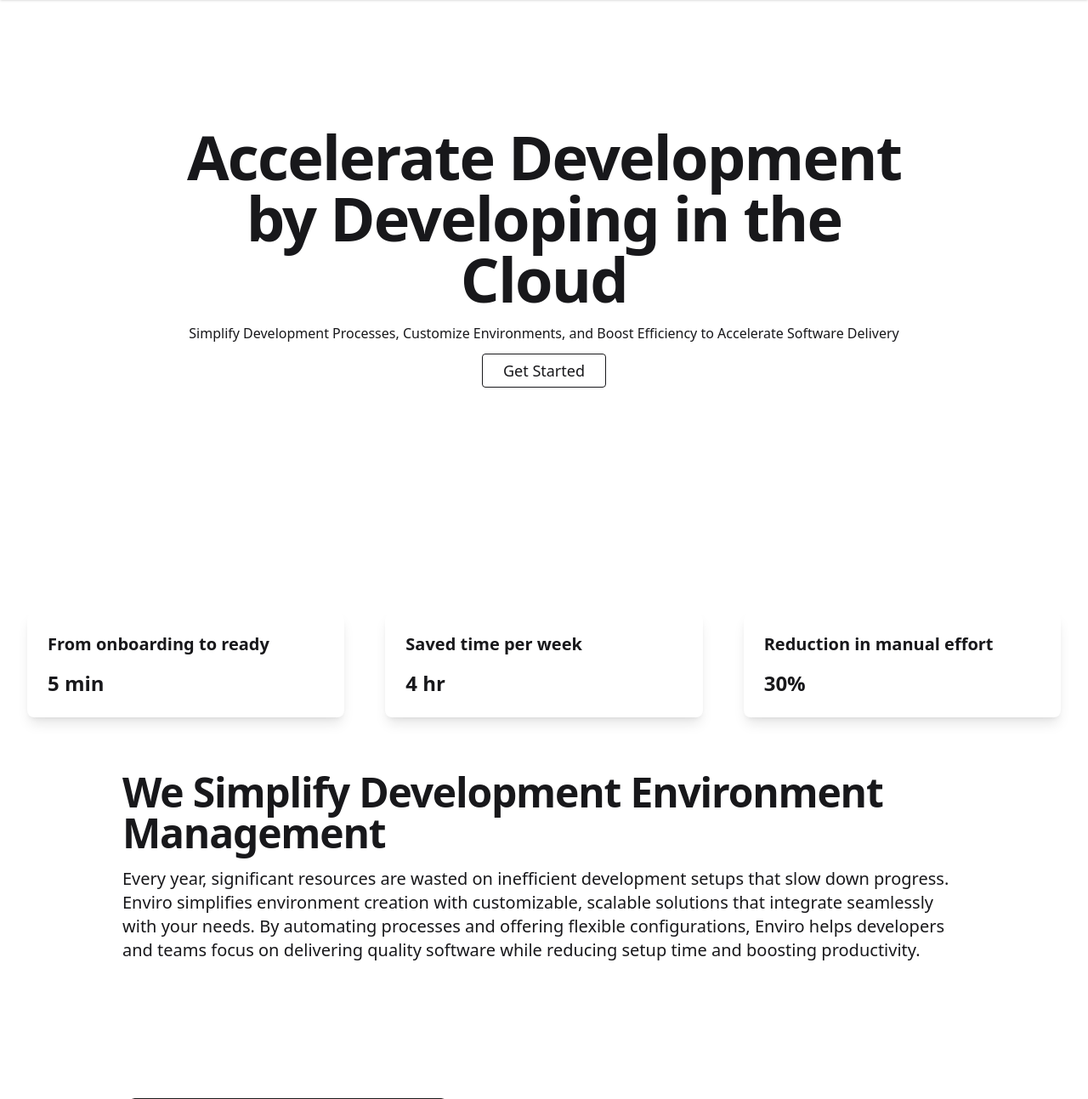
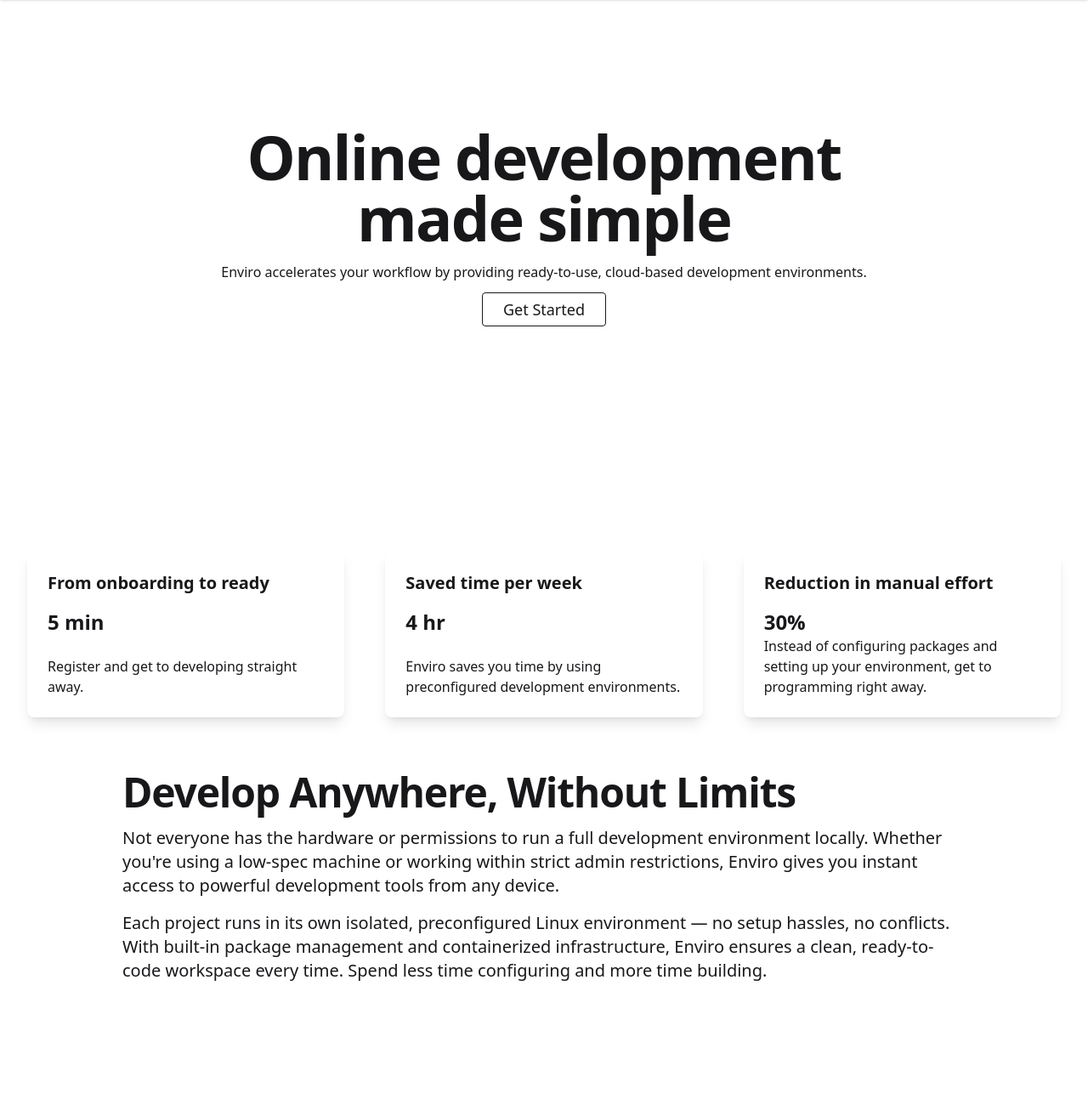
Before and after one commit to ExoOnix/enviro, a Django app: page / in a window 1280 px wide. Shown: the part 64-1357 px from the top of the page at 85% size. Run offline with Django 5.2, Linux system fonts and the light colour scheme; style sheets or scripts are compiled from the project's sources; parts of the project's set-up code (start-up, migrations or seed data) failed here and were passed over.

Commit message:
improved landing page content

```diff
--- a/apps/home/templates/index.html
+++ b/apps/home/templates/index.html
@@ -8,10 +8,10 @@
 <div class="py-12 text-center font-light mt-[100px] mb-[200px]">
     <div class="container mx-auto px-4 max-w-[70vw]">
         <h1 class="text-4xl sm:text-5xl md:text-6xl font-bold tracking-tight lg:text-7xl">
-            Accelerate Development by Developing in the Cloud
+            Online development made simple
         </h1>
         <p class="mt-4 text-base">
-            Simplify Development Processes, Customize Environments, and Boost Efficiency to Accelerate Software Delivery
+            Enviro accelerates your workflow by providing ready-to-use, cloud-based development environments.
         </p>
         <a role="button" href="{% url 'dashboard' %}" class="btn btn-outline btn-md mt-3 px-6 text-lg font-medium">
             Get Started
@@ -22,7 +22,7 @@
 <div class="container mx-auto px-4 font-light">
     <div class="grid grid-cols-1 lg:grid-cols-3 gap-4">
         <div class="p-4">
-            <div class="card bg-base-100 shadow-lg p-6 rounded-lg">
+            <div class="card bg-base-100 shadow-lg p-6 rounded-lg h-full flex flex-col">
                 <div class="mb-4">
                     <h3 class="text-xl font-semibold">
                         From onboarding to ready
@@ -33,10 +33,13 @@
                         5 min
                     </p>
                 </div>
+                <div class="mt-auto">
+                    <p>Register and get to developing straight away.</p>
+                </div>
             </div>
         </div>
         <div class="p-4">
-            <div class="card bg-base-100 shadow-lg p-6 rounded-lg">
+            <div class="card bg-base-100 shadow-lg p-6 rounded-lg h-full flex flex-col">
                 <div class="mb-4">
                     <h3 class="text-xl font-semibold">
                         Saved time per week
@@ -47,10 +50,13 @@
                         4 hr
                     </p>
                 </div>
+                <div class="mt-auto">
+                    <p>Enviro saves you time by using preconfigured development environments.</p>
+                </div>
             </div>
         </div>
         <div class="p-4">
-            <div class="card bg-base-100 shadow-lg p-6 rounded-lg">
+            <div class="card bg-base-100 shadow-lg p-6 rounded-lg h-full flex flex-col">
                 <div class="mb-4">
                     <h3 class="text-xl font-semibold">
                         Reduction in manual effort
@@ -61,6 +67,9 @@
                         30%
                     </p>
                 </div>
+                <div class="mt-auto">
+                    <p>Instead of configuring packages and setting up your environment, get to programming right away.</p>
+                </div>
             </div>
         </div>
     </div>
@@ -69,13 +78,13 @@
 <div class="py-12 font-light">
     <div class="container mx-auto px-4 max-w-[80vw]">
         <h2 class="text-4xl font-bold tracking-tight lg:text-5xl">
-            We Simplify Development Environment Management
+            Develop Anywhere, Without Limits
         </h2>
         <p class="mt-4 text-xl">
-            Every year, significant resources are wasted on inefficient development setups that slow down progress.
-            Enviro simplifies environment creation with customizable, scalable solutions that integrate seamlessly with
-            your needs. By automating processes and offering flexible configurations, Enviro helps developers and teams
-            focus on delivering quality software while reducing setup time and boosting productivity.
+            Not everyone has the hardware or permissions to run a full development environment locally. Whether you're using a low-spec machine or working within strict admin restrictions, Enviro gives you instant access to powerful development tools from any device.
+        </p>
+        <p class="mt-4 text-xl">
+            Each project runs in its own isolated, preconfigured Linux environment — no setup hassles, no conflicts. With built-in package management and containerized infrastructure, Enviro ensures a clean, ready-to-code workspace every time. Spend less time configuring and more time building.
         </p>
     </div>
 </div>
```
